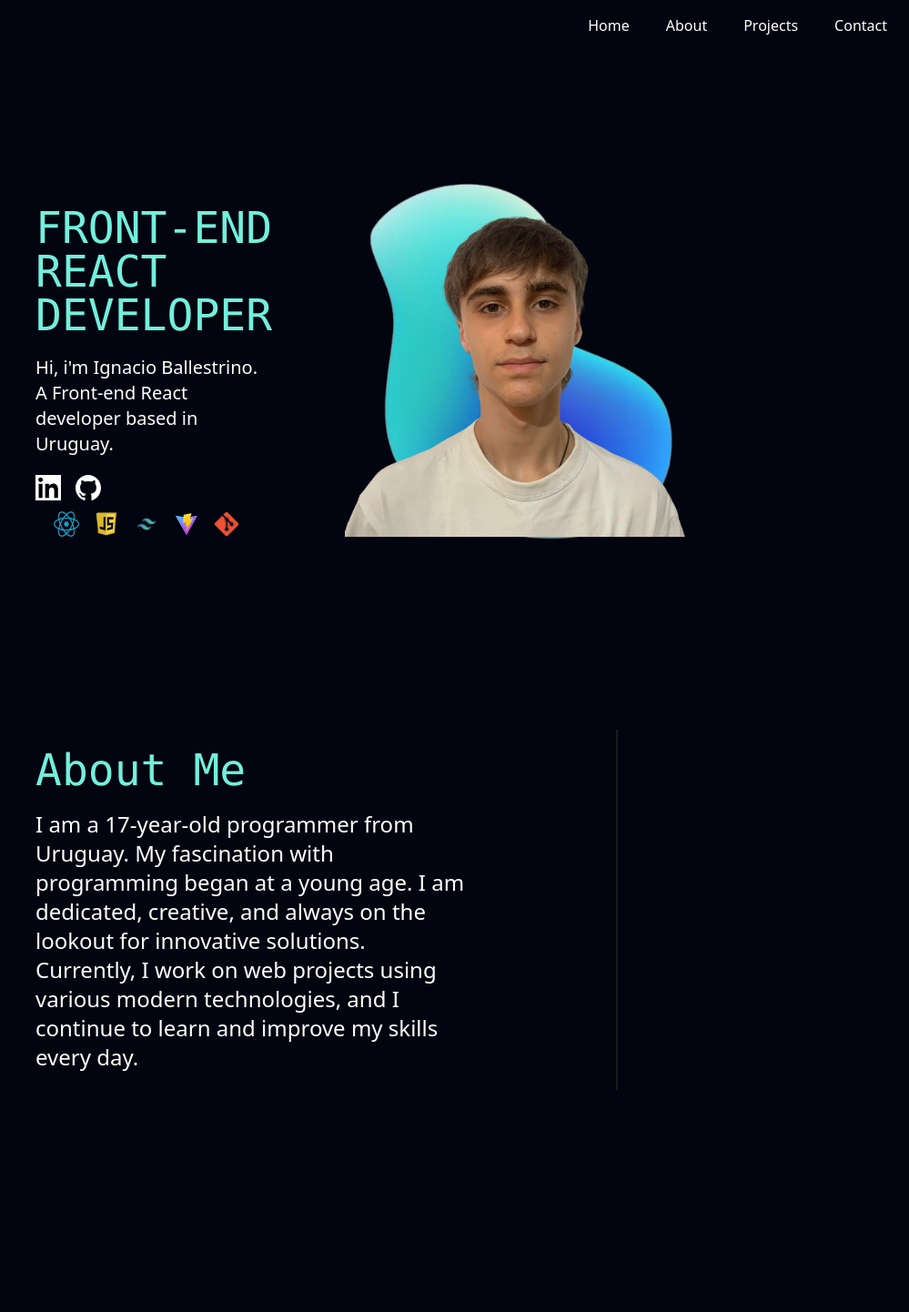
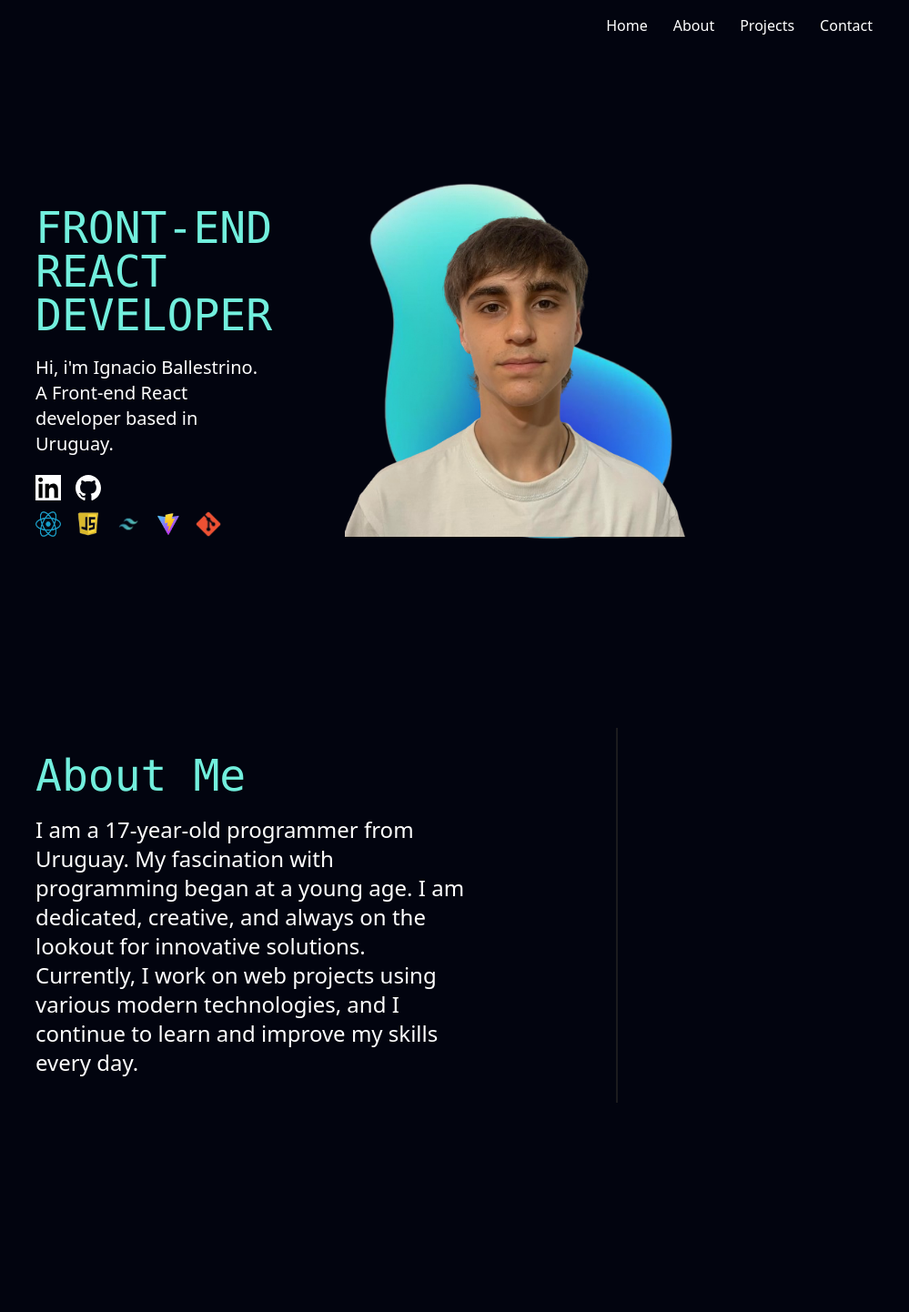
Before and after one commit to ballestrino/portfolio, a React (Vite) app: page / in a window 1280 px wide. Shown: the top 1442 px of the page at 91% size, without its empty margins (281-1280 px from the left). Built offline with nearby package versions, Linux system fonts and the light colour scheme.

Commit message:
gap within elements, scrollbar

```diff
--- a/src/components/AboutMe.jsx
+++ b/src/components/AboutMe.jsx
@@ -10,18 +10,18 @@ function AboutMe() {
     >
       <div
         className="
-        m-auto flex w-10/12 flex-col items-center text-balance text-center
+        m-auto flex w-10/12 flex-col items-center py-7 text-balance text-center
         lg:w-3/6 lg:items-start lg:border-r-2 lg:border-customGray lg:text-start"
       >
-        <div className="w-3/4 ">
+        <div className="flex flex-col gap-5 w-3/4 ">
           <h2
-            className="select-none pt-5 font-mono text-3xl text-primary transition-all duration-300 ease-in-out hover:text-hoverContactUs
+            className="select-none font-mono text-3xl text-primary transition-all duration-300 ease-in-out hover:text-hoverContactUs
             lg:text-4xl xl:text-5xl xxl:text-6xl"
           >
             {translationProvider.AboutMeTitle}
           </h2>
           <p
-            className="select-none py-5 text-white
+            className="select-none text-white
             md:text-lg lg:text-xl xl:text-2xl"
           >
             {translationProvider.AboutMeText}
--- a/src/components/NavOptions.jsx
+++ b/src/components/NavOptions.jsx
@@ -5,8 +5,8 @@ import { AppContext } from "../context/AppContextProvider";
 function Menu() {
   const { translationProvider } = useContext(AppContext);
   return (
-    <ul className="md:text-md flex items-center justify-between pr-6 text-white sm:hidden lg:flex">
-      <li className="z-50 pl-10">
+    <ul className="group group-[z-50]: md:text-md flex items-center justify-between pr-10 text-white sm:hidden lg:flex gap-7">
+      <li>
         <ScrollLink
           className="cursor-pointer select-none"
           to="home"
@@ -17,7 +17,7 @@ function Menu() {
         </ScrollLink>
       </li>
 
-      <li className="z-50 pl-10">
+      <li>
         <ScrollLink
           className="cursor-pointer select-none"
           to="aboutMe"
@@ -29,7 +29,7 @@ function Menu() {
         </ScrollLink>
       </li>
 
-      <li className="z-50 pl-10">
+      <li>
         <ScrollLink
           className="cursor-pointer select-none"
           to="projects"
@@ -41,7 +41,7 @@ function Menu() {
         </ScrollLink>
       </li>
 
-      <li className="z-50 pl-10">
+      <li>
         <ScrollLink
           className="cursor-pointer select-none"
           to="contact"
--- a/src/components/Presentation.jsx
+++ b/src/components/Presentation.jsx
@@ -32,9 +32,9 @@ function Presentation() {
           <LinkIcons />
         </div>
       </section>
-      <section>
+
         <Icons />
-      </section>
+
     </section>
   );
 }
--- a/src/index.css
+++ b/src/index.css
@@ -3,8 +3,9 @@
 @tailwind utilities;
 
 /* Delete x scroll bar */
-body,
-html {
+
+html,body {
   overflow-x: hidden;
-  scrollbar-color: #4f46e5 #f5f5f5;
+  scrollbar-color: #f5f5f5 transparent;
+  scrollbar-width: thin;
 }
```
